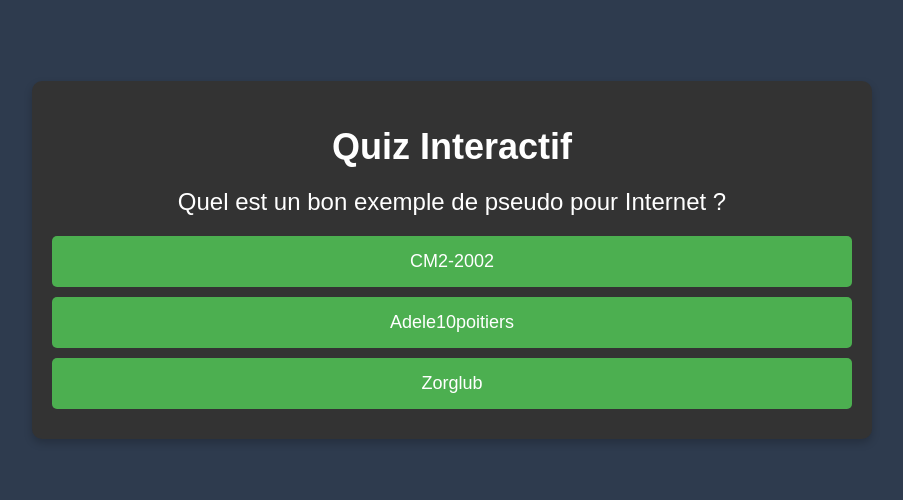
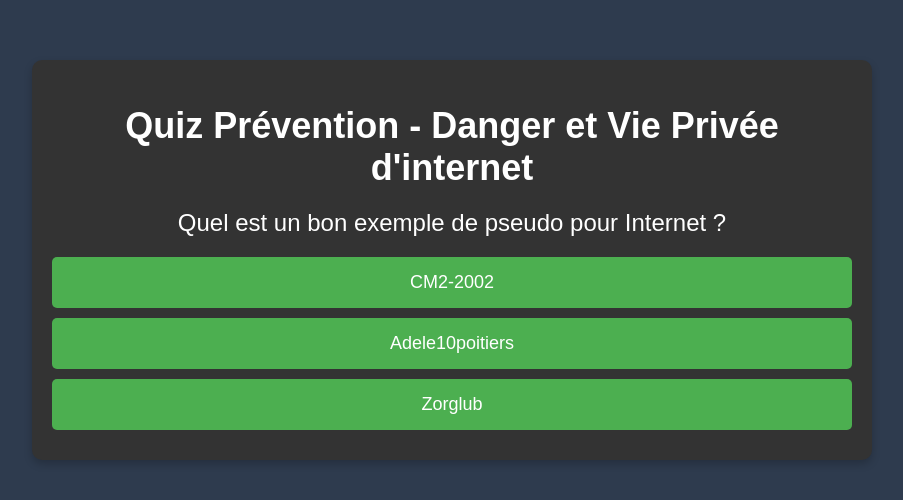
Before and after one commit to hirki77/KlexouInteractivePlay, a plain HTML site: page index.html in a window 1280 px wide. Shown: the part 140-640 px from the top of the page, without its empty margins (188-1091 px from the left). Drawn offline with Linux system fonts and the light colour scheme.

Commit message:
Update index.html

```diff
--- a/index.html
+++ b/index.html
@@ -71,7 +71,7 @@
 </head>
 <body>
   <div class="container">
-    <h1>Quiz Interactif</h1>
+    <h1>Quiz Prévention - Danger et Vie Privée d'internet</h1>
     <div id="quiz-container"></div>
     <button id="export-btn">Exporter les résultats</button>
   </div>
```
